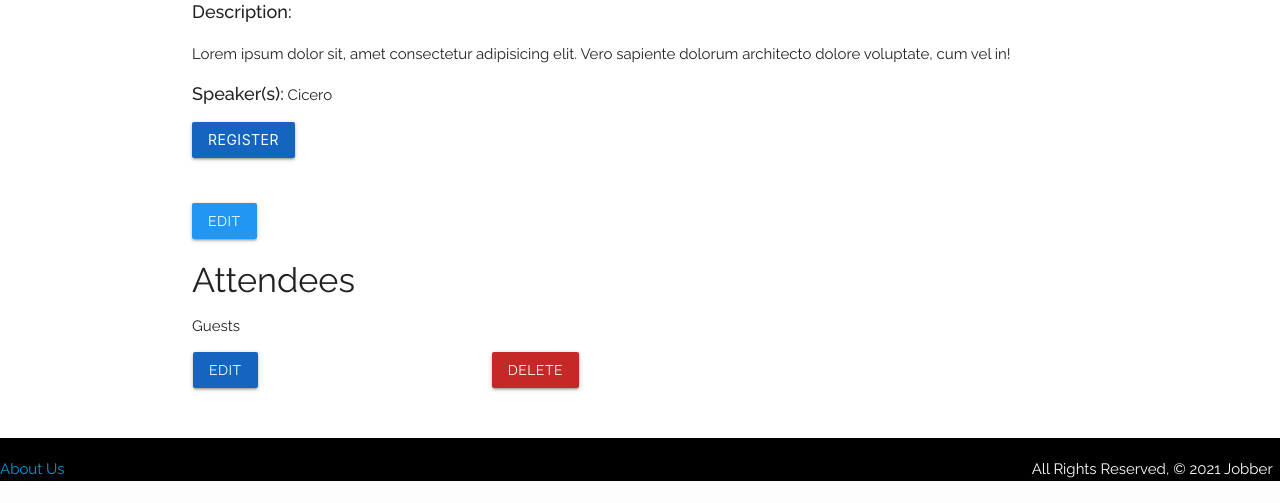
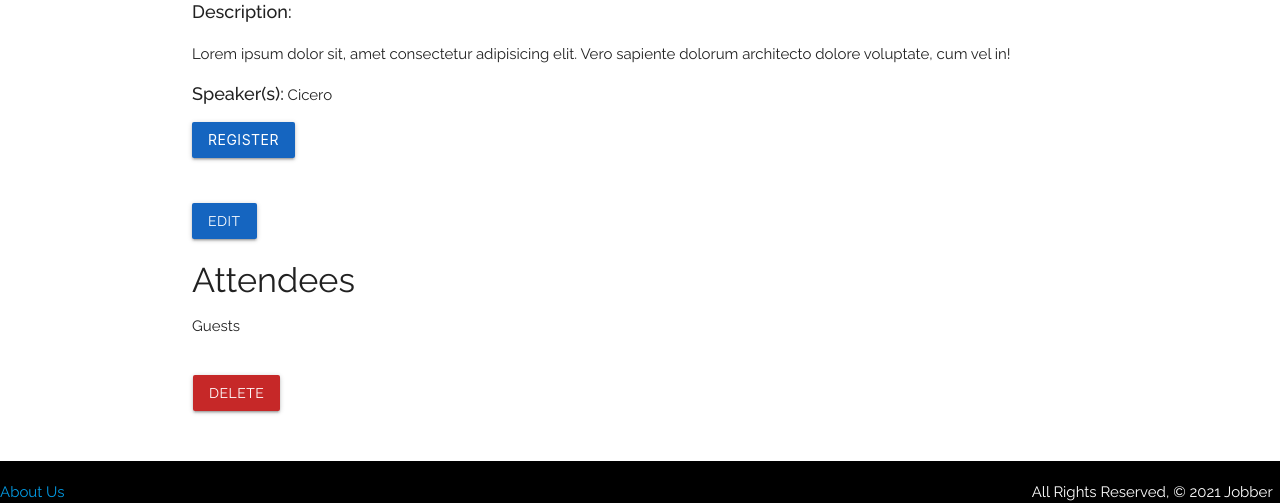
Before and after one commit to samleemcknight/jobber, a Django app: a page that uses main_app/templates/events/event.html in a window 1280 px wide. Shown: the part 328-831 px from the top of the page. Before the commit the page ends 809 px from the top, so only its background shows below. Run offline with Django 3.2, Linux system fonts and the light colour scheme; the visitor is signed in with stand-in values (Sample User, id 1); data comes from the database, SQL or seed files in the repository.

Commit message:
takes away superfluous edit button

```diff
--- a/main_app/templates/events/event.html
+++ b/main_app/templates/events/event.html
@@ -19,7 +19,7 @@
   {% if atendee.id == request.user.id %}
     <p><span class="keyword">Location:</span> <a href="{{event.location_link}}">{{event.location_link}}</a></p>
 
-    <a class="waves-effect waves-light btn red darken-1 modal-trigger" href="#modal2">Unregister</a>
+    <a class="waves-effect waves-light btn red darken-3 modal-trigger" href="#modal2">Unregister</a>
   {% else%}
     <form action="{% url 'event_register' event.id %}" method="POST">
       {% csrf_token %}
@@ -30,7 +30,7 @@
   <br>
   <br>
 {% if user.is_superuser %}
-  <a href="{% url 'edit_event' event.name %}" class="btn blue">Edit</a>
+  <a href="{% url 'edit_event' event.name %}" class="btn blue darken-3">Edit</a>
 {% endif %}
 </div>
 
@@ -43,13 +43,9 @@
 </div>
 
 {% endif %}
-
+<br>
 <div class="row">
-  <div class="col s4">
-    {% if user.is_superuser %}
-      <a href="{% url 'edit_event' event.name %}" class="btn blue darken-3">Edit</a>
-
-  </div>
+   {% if user.is_superuser %}
   <div class="col s4">
       <a class="waves-effect waves-light btn red darken-3 modal-trigger" href="#modal3">Delete</a>
     {% endif %}
```
